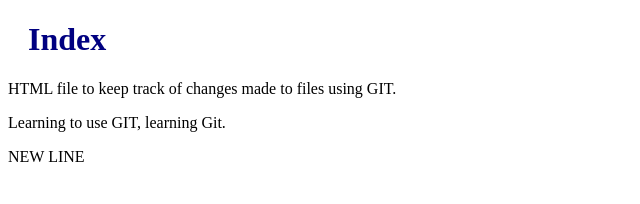
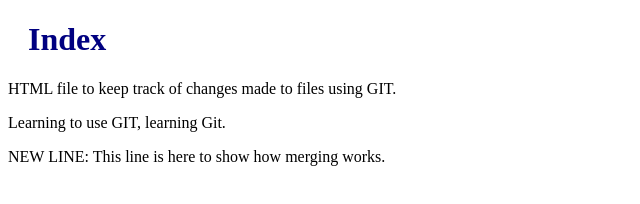
Before and after one commit to Isaias-Is/hello-world, a plain HTML site: page index.html in a window 1280 px wide. Shown: the whole page, without its empty margins (0-640 px from the left). Drawn offline with Linux system fonts and the light colour scheme.

Commit message:
Updated index.html with emergency fix.

```diff
--- a/index.html
+++ b/index.html
@@ -9,7 +9,7 @@
 <h1>Index</h1>
 <p>HTML file to keep track of changes made to files using GIT.</p>
 <p>Learning to use GIT, learning Git.</p>
-<p>NEW LINE</p>
+<p>NEW LINE: This line is here to show how merging works.</p>
 
 </body>
 </html>
```
